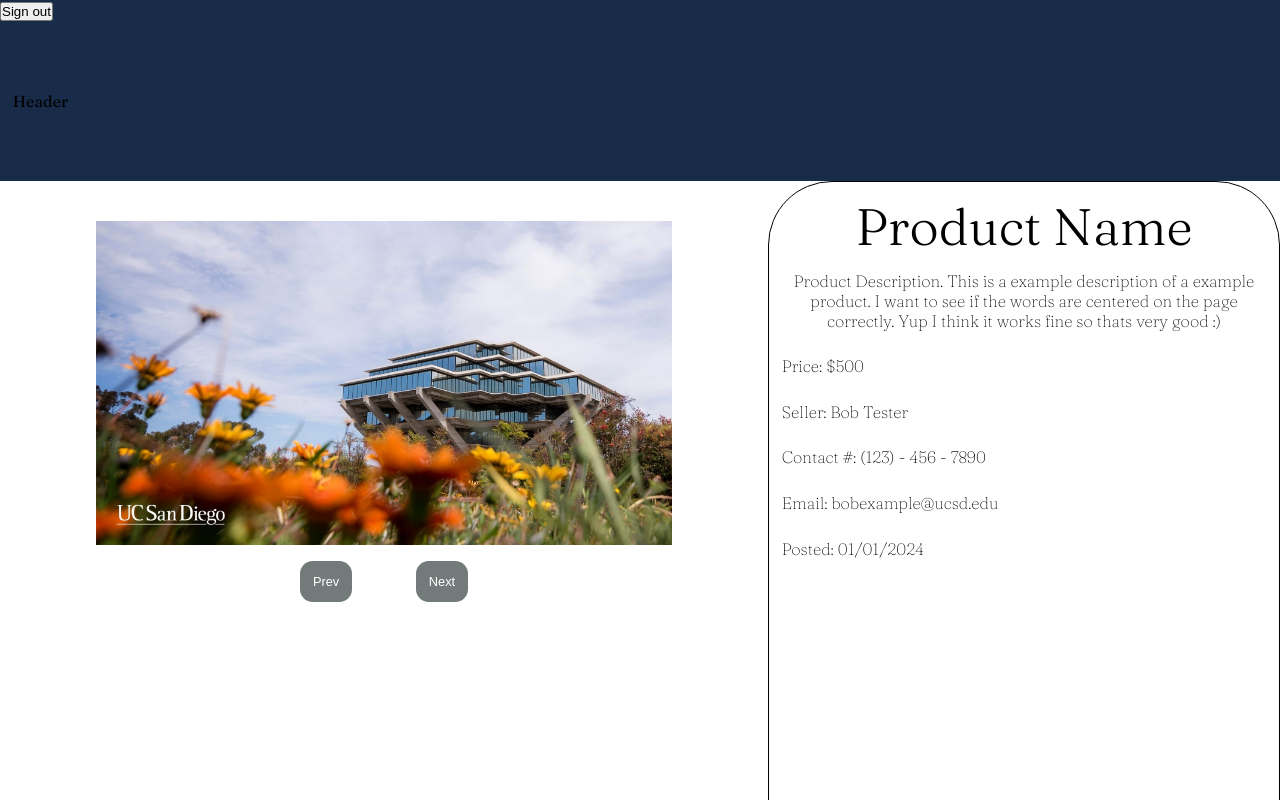
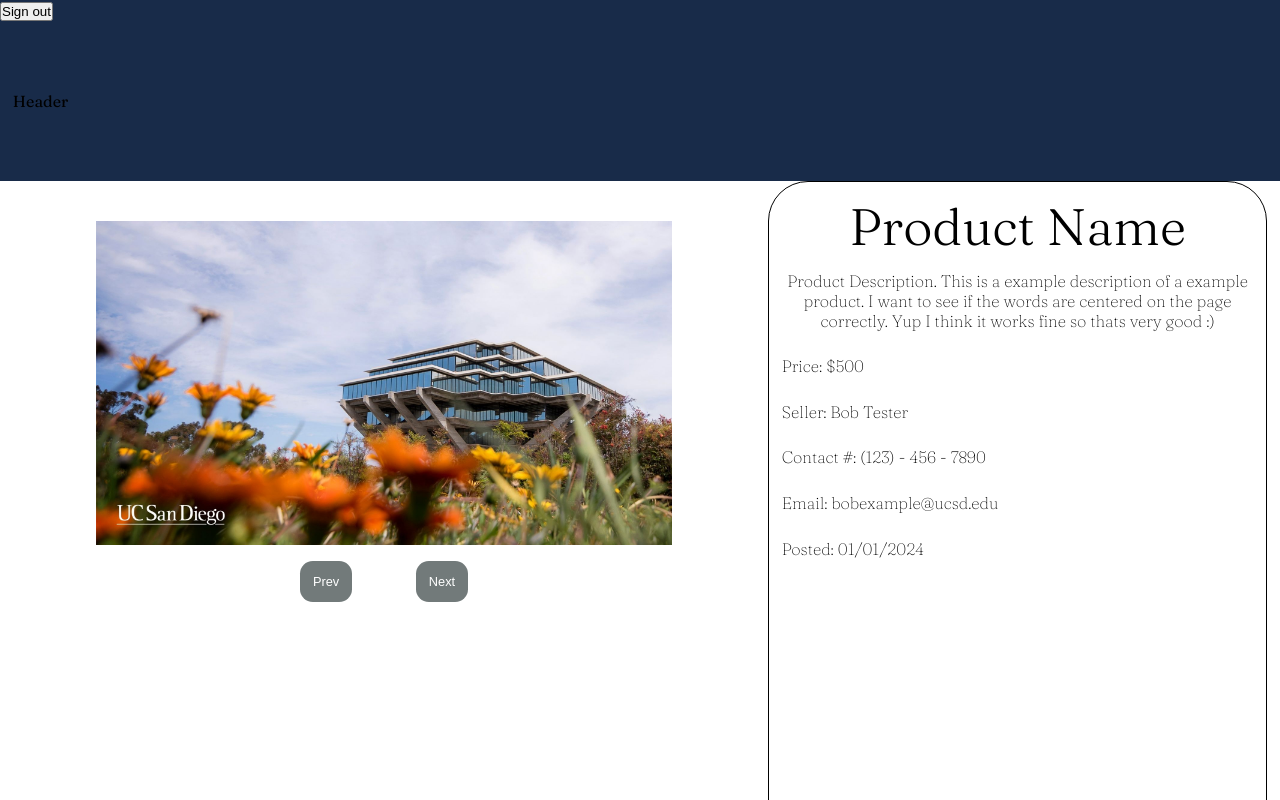
Before and after one commit to acmucsd-projects/fa23-hack-team-4, a Next.js app in the folder client/: page /dashboard/post in a window 1280 px wide. Shown: the top 800 px of the page. Built offline with nearby package versions, Linux system fonts and the light colour scheme.

Commit message:
postpage

```diff
--- a/client/src/app/dashboard/post/page.module.css
+++ b/client/src/app/dashboard/post/page.module.css
@@ -38,8 +38,8 @@
     position: relative;
     margin-left: 60vw;
     height: 100vh;
-    width: 40vw;
-    border-radius: 5vw 5vw ;
+    width: 39vw;
+    border-radius: 5vh 5vh;
   }
 
   .img {
```
